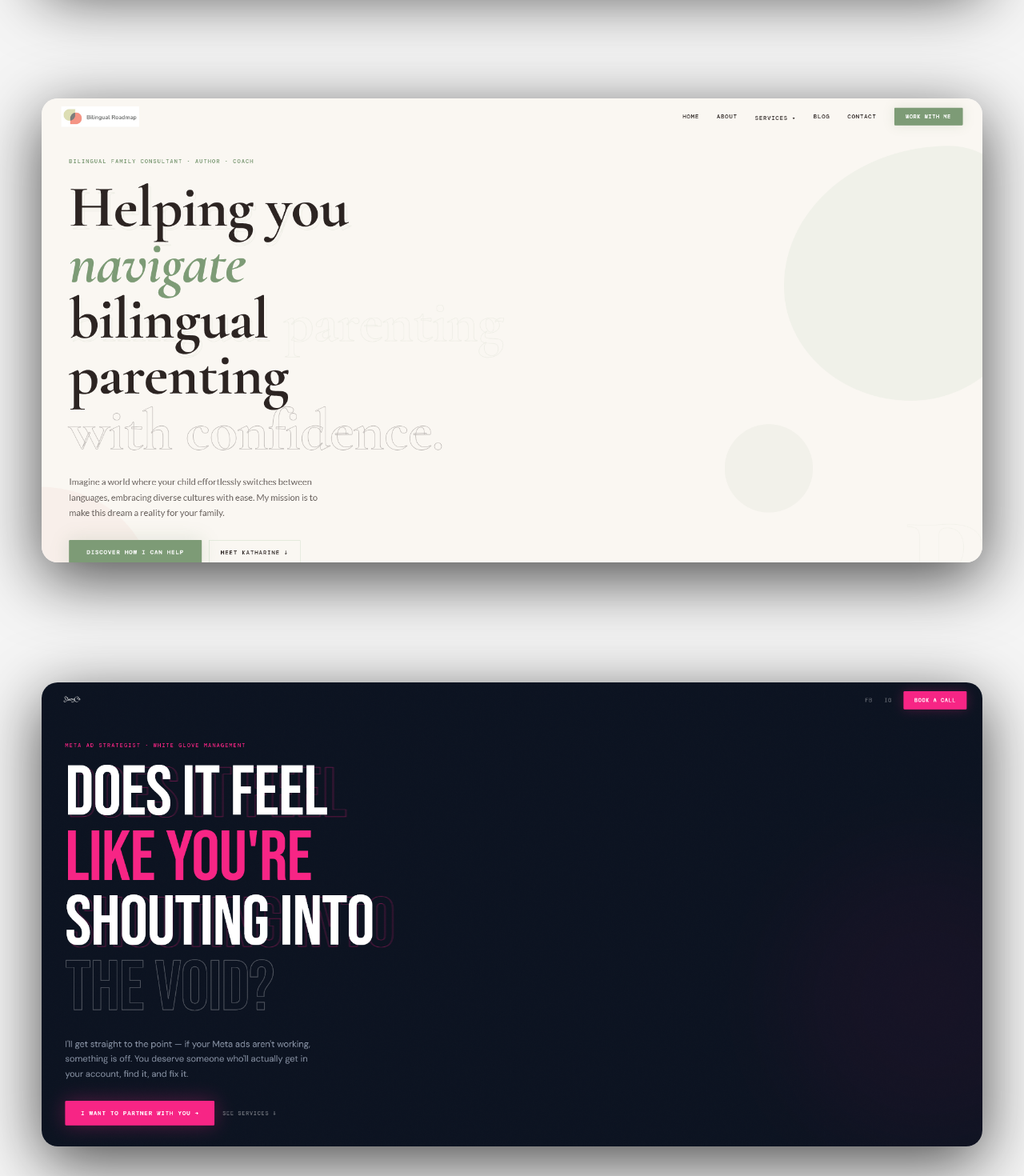
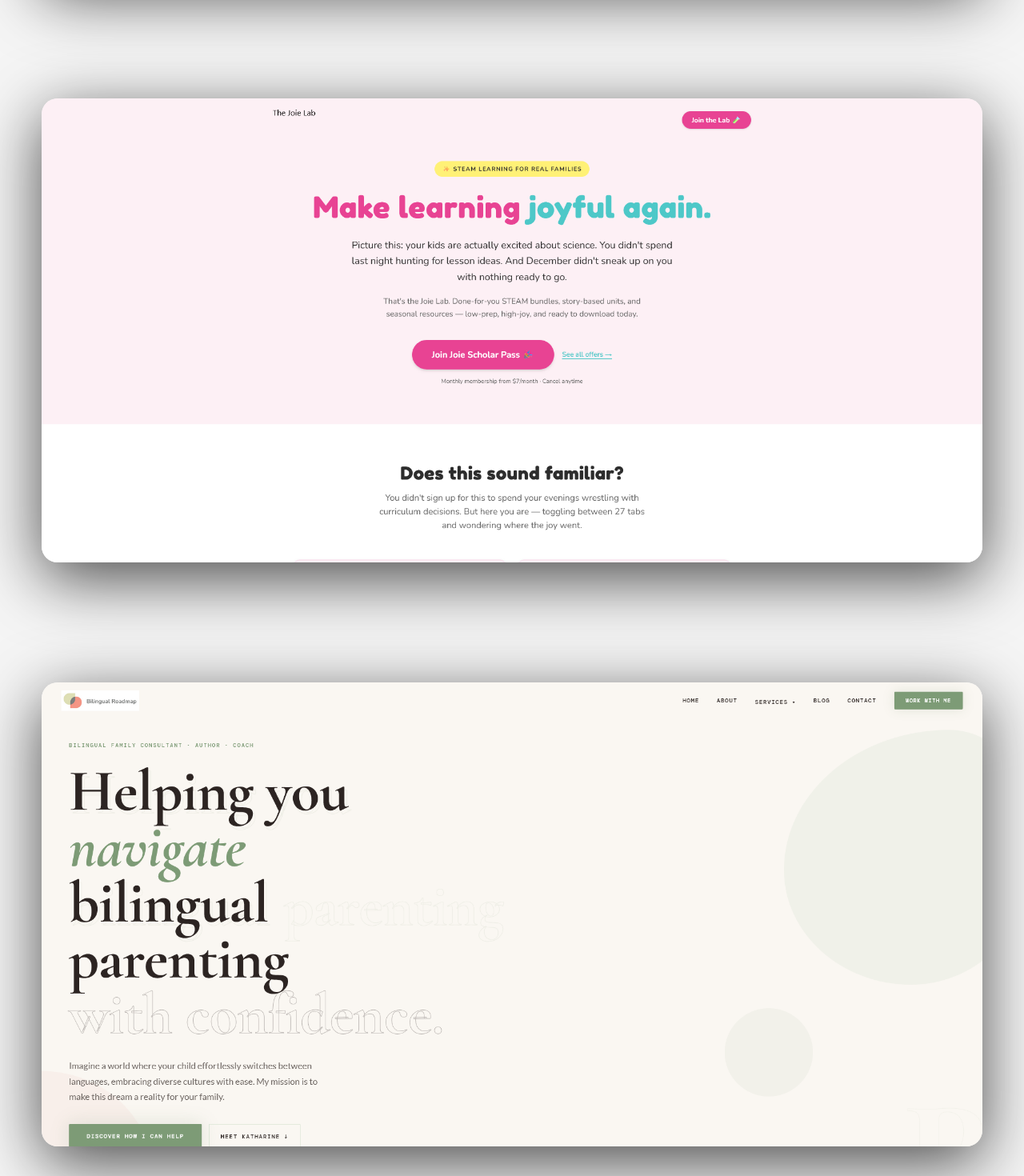
Before and after one commit to arshie26/react-portfolio, a React (Vite) app: page / in a window 1280 px wide. Shown: the part 1880-3350 px from the top of the page at 80% size. Built offline with nearby package versions, Linux system fonts and the light colour scheme.

Commit message:
Updated portfolio projects

```diff
--- a/src/assets/experiences.js
+++ b/src/assets/experiences.js
@@ -54,6 +54,14 @@ import netflix_sneak from './Netflix/netflix_sneak.png'
 
 const experiences = [
     {
+        project: "https://react-transformations.vercel.app/stacyreact2",
+        sneak: stacy_sneak,
+        title: "Stacy Covitz",
+        language: "Claude + React",
+        desc1: "How I helped a business owner create a new homepage and align her backend with her business processes",
+        desc2: "",
+    },
+    {
         project: "https://react-transformations.vercel.app/joielab",
         sneak: joielab_sneak_react,
         title: "Joie Lab",
@@ -70,19 +78,11 @@ const experiences = [
         desc2: "After I created the sales page for her, the coach was able to launch her book and take her website forward."
     },
     {
-        project: "https://react-transformations.vercel.app/stacyreact2",
-        sneak: stacy_sneak,
-        title: "Stacy Covitz",
-        language: "Claude + React",
-        desc1: "How I helped a business owner create a new homepage and align her backend with her business processes",
-        desc2: "",
-    },
-    {
         project: "https://netflix-clone-dv9smcp5b-arshie26s-projects.vercel.app/",
         sneak: netflix_sneak,
         title: "Netflix Clone",
         language: "React",
-        desc1: "Created a Netflix Clone",
+        desc1: "",
         desc2: "",
     },
     {
```
